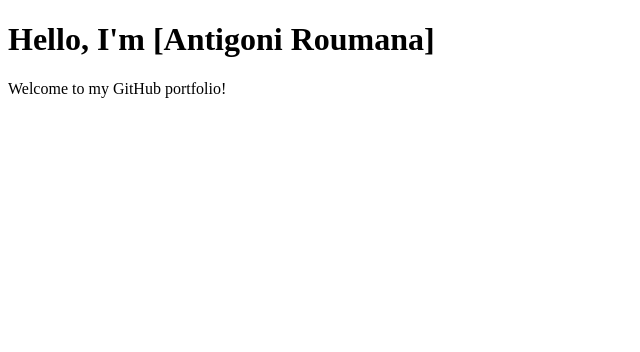
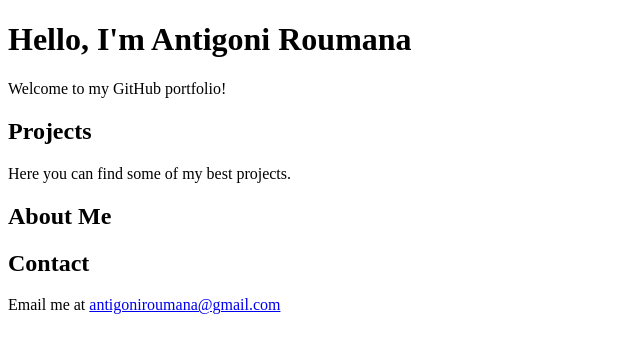
Before and after one commit to andierm/antigoniroumana, a plain HTML site: page index.html in a window 1280 px wide. Shown: the whole page, without its empty margins (0-640 px from the left). Drawn offline with Linux system fonts and the light colour scheme.

Commit message:
contact update

```diff
--- a/index.html
+++ b/index.html
@@ -1,10 +1,30 @@
 <!DOCTYPE html>
 <html>
 <head>
+	<meta charset= "UTF-8">
+	<meta name = "viewport" content = "width = device-width, initial-scale=1.0">
     <title>Antigoni Roumana Portfolio</title>
+	<link rel = "stylesheet" href = "style.css">
 </head>
 <body>
-    <h1>Hello, I'm [Antigoni Roumana]</h1>
-    <p>Welcome to my GitHub portfolio!</p>
+	<header>
+		<h1>Hello, I'm Antigoni Roumana</h1>
+		<p>Welcome to my GitHub portfolio!</p>
+	</header>
+
+	<section id = "projects">
+		<h2>Projects</h2>
+		<p> Here you can find some of my best projects. </p>
+	</section>
+
+	<section id = "about">
+		<h2> About Me </h2>
+	</section>
+
+	<section id = "contact">
+		<h2>Contact</h2>
+		<p> Email me at <a href = "mailto:antigoniroumana@gmail.com"> antigoniroumana@gmail.com</a></p>
+	</section>
+
 </body>
 </html>
```
